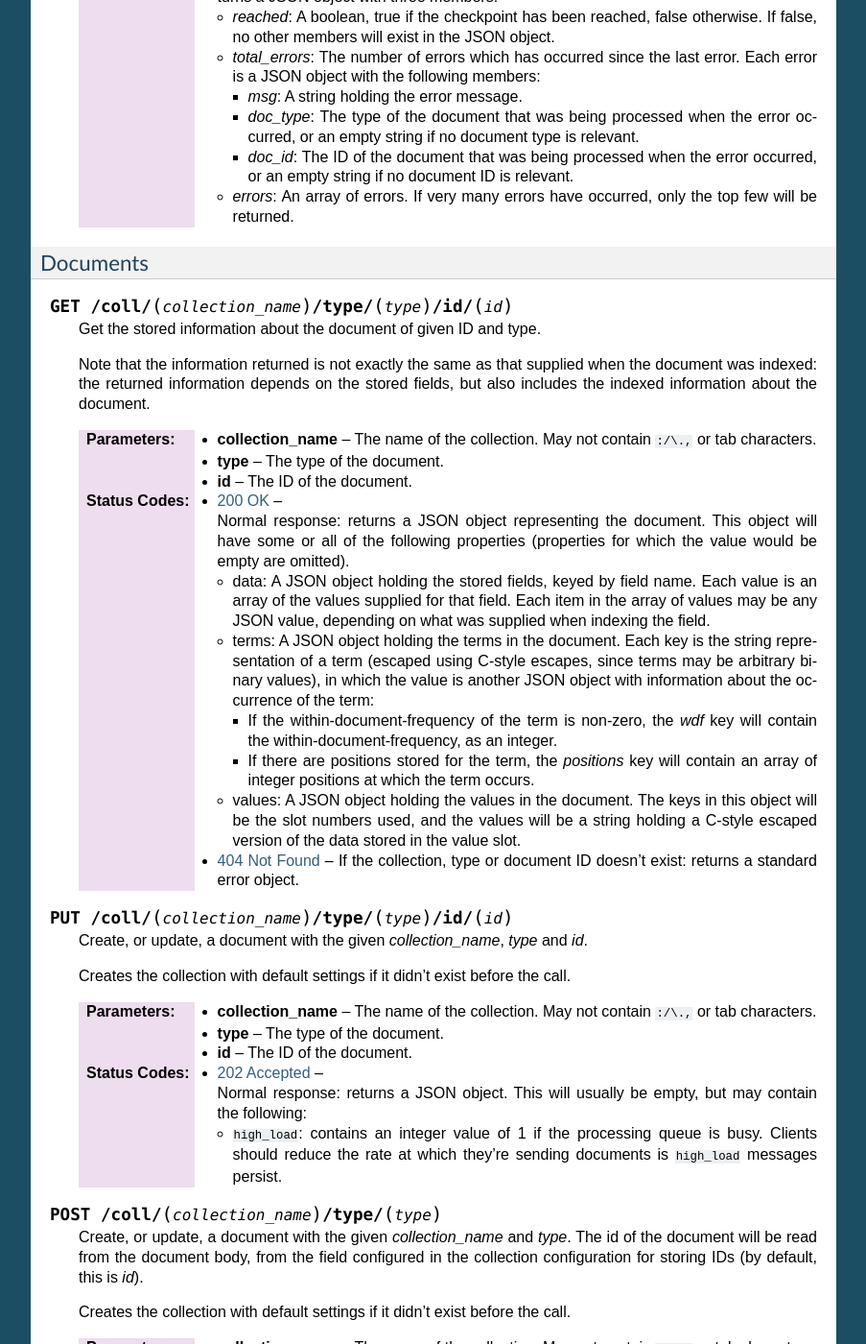
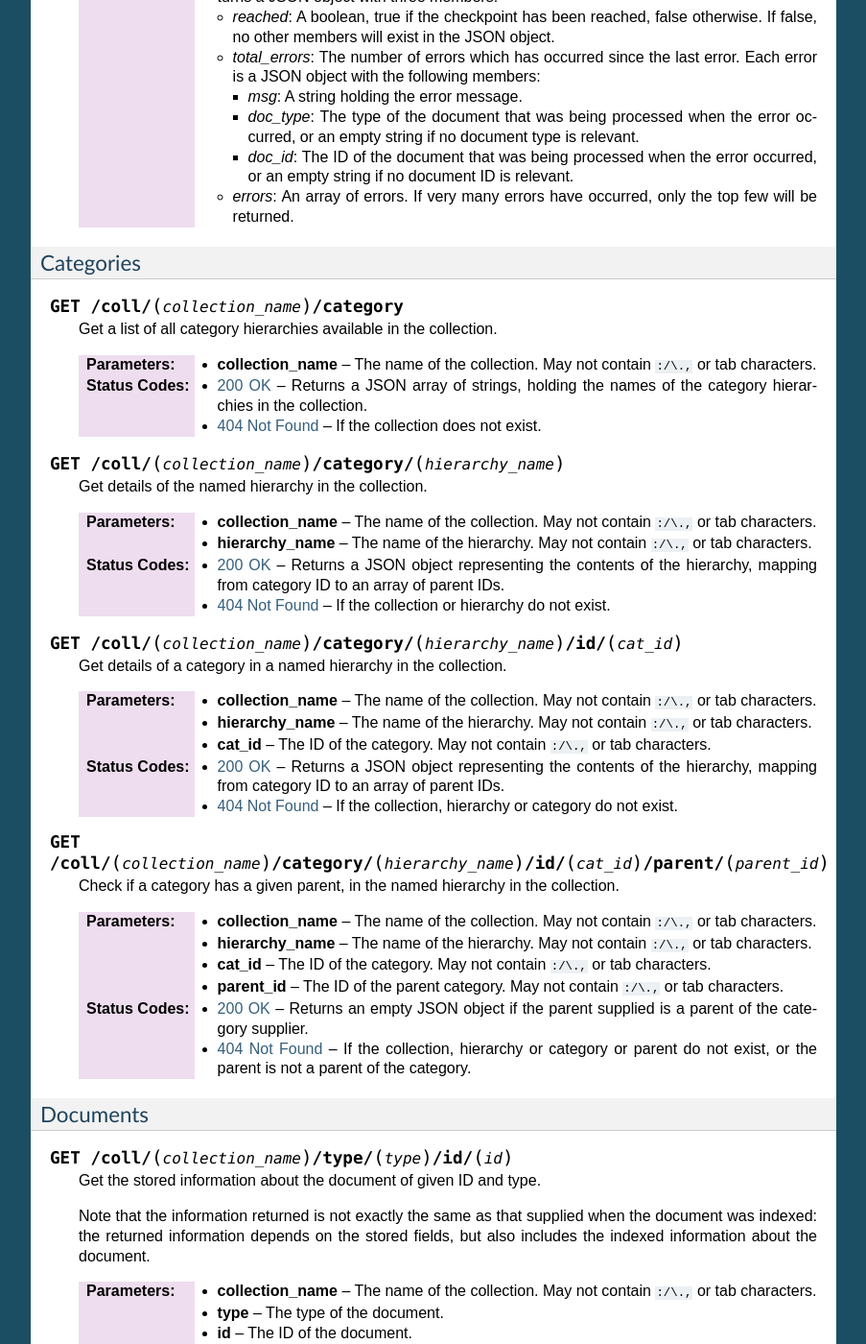
Before and after one commit to restpose/restpose, a Sphinx documentation site: the page built from docs/urls.rst, in a window 1280 px wide and 1400 px high, scrolled down 2962 px. Shown: the whole window at 96% size, without its empty margins (198-1101 px from the left). Built offline with Sphinx 7.4.7, drawn with Linux system fonts in a browser that asks for light colours.

Commit message:
Add documentation of category getters

```diff
--- a/docs/urls.rst
+++ b/docs/urls.rst
@@ -215,6 +215,72 @@ Checkpoints also do not persist across server restarts.
 
 	       * `errors`: An array of errors.  If very many errors have
 		 occurred, only the top few will be returned.
+
+Categories
+----------
+
+.. http:get:: /coll/(collection_name)/category
+
+   Get a list of all category hierarchies available in the collection.
+
+   :param collection_name: The name of the collection.  May not contain
+          ``:/\.,`` or tab characters.
+
+   :statuscode 200: Returns a JSON array of strings, holding the names of the
+               category hierarchies in the collection.
+
+   :statuscode 404: If the collection does not exist.
+
+.. http:get:: /coll/(collection_name)/category/(hierarchy_name)
+
+   Get details of the named hierarchy in the collection.
+
+   :param collection_name: The name of the collection.  May not contain
+          ``:/\.,`` or tab characters.
+   :param hierarchy_name: The name of the hierarchy.  May not contain ``:/\.,``
+          or tab characters.
+
+   :statuscode 200: Returns a JSON object representing the contents of the
+               hierarchy, mapping from category ID to an array of parent IDs.
+
+   :statuscode 404: If the collection or hierarchy do not exist.
+
+.. http:get:: /coll/(collection_name)/category/(hierarchy_name)/id/(cat_id)
+
+   Get details of a category in a named hierarchy in the collection.
+
+   :param collection_name: The name of the collection.  May not contain
+          ``:/\.,`` or tab characters.
+   :param hierarchy_name: The name of the hierarchy.  May not contain ``:/\.,``
+          or tab characters.
+   :param cat_id: The ID of the category.  May not contain ``:/\.,`` or tab
+          characters.
+
+   :statuscode 200: Returns a JSON object representing the contents of the
+               hierarchy, mapping from category ID to an array of parent IDs.
+
+   :statuscode 404: If the collection, hierarchy or category do not exist.
+
+.. http:get:: /coll/(collection_name)/category/(hierarchy_name)/id/(cat_id)/parent/(parent_id)
+
+   Check if a category has a given parent, in the named hierarchy in the
+   collection.
+
+   :param collection_name: The name of the collection.  May not contain
+          ``:/\.,`` or tab characters.
+   :param hierarchy_name: The name of the hierarchy.  May not contain ``:/\.,``
+          or tab characters.
+   :param cat_id: The ID of the category.  May not contain ``:/\.,`` or tab
+          characters.
+   :param parent_id: The ID of the parent category.  May not contain ``:/\.,``
+          or tab characters.
+
+   :statuscode 200: Returns an empty JSON object if the parent supplied is a
+               parent of the category supplier.
+
+   :statuscode 404: If the collection, hierarchy or category or parent do not
+               exist, or the parent is not a parent of the category.
+
 
 Documents
 ---------
```
